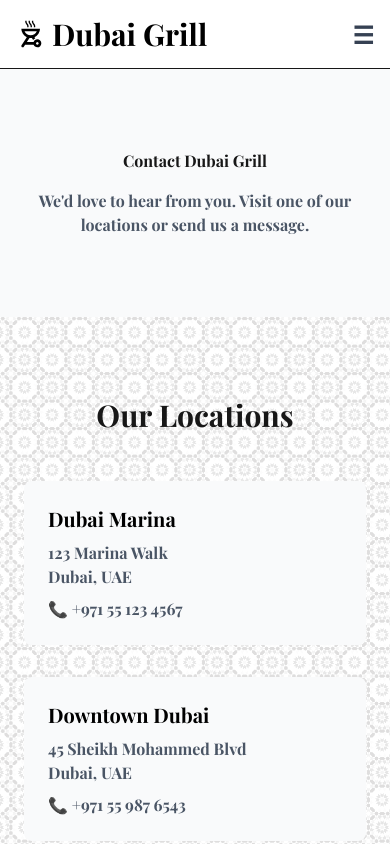
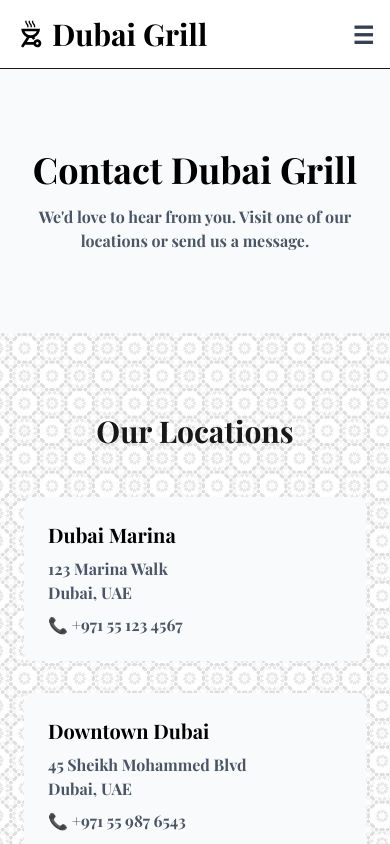
Before and after one commit to areebtahir97/dubai-grill-nextjs, a Next.js app: page /contact in a window 390 px wide. Shown: the top 844 px of the page. Built offline with nearby package versions, Linux system fonts and the light colour scheme.

Commit message:
contrst change for mobile

```diff
--- a/src/app/contact/page.jsx
+++ b/src/app/contact/page.jsx
@@ -7,7 +7,7 @@
 
         <div className="max-w-6xl mx-auto px-6 text-center">
 
-          <h1 className=" text-blacktext-4xl font-bold mb-4">
+          <h1 className=" text-black text-4xl font-bold mb-4">
             Contact Dubai Grill
           </h1>
 
```
